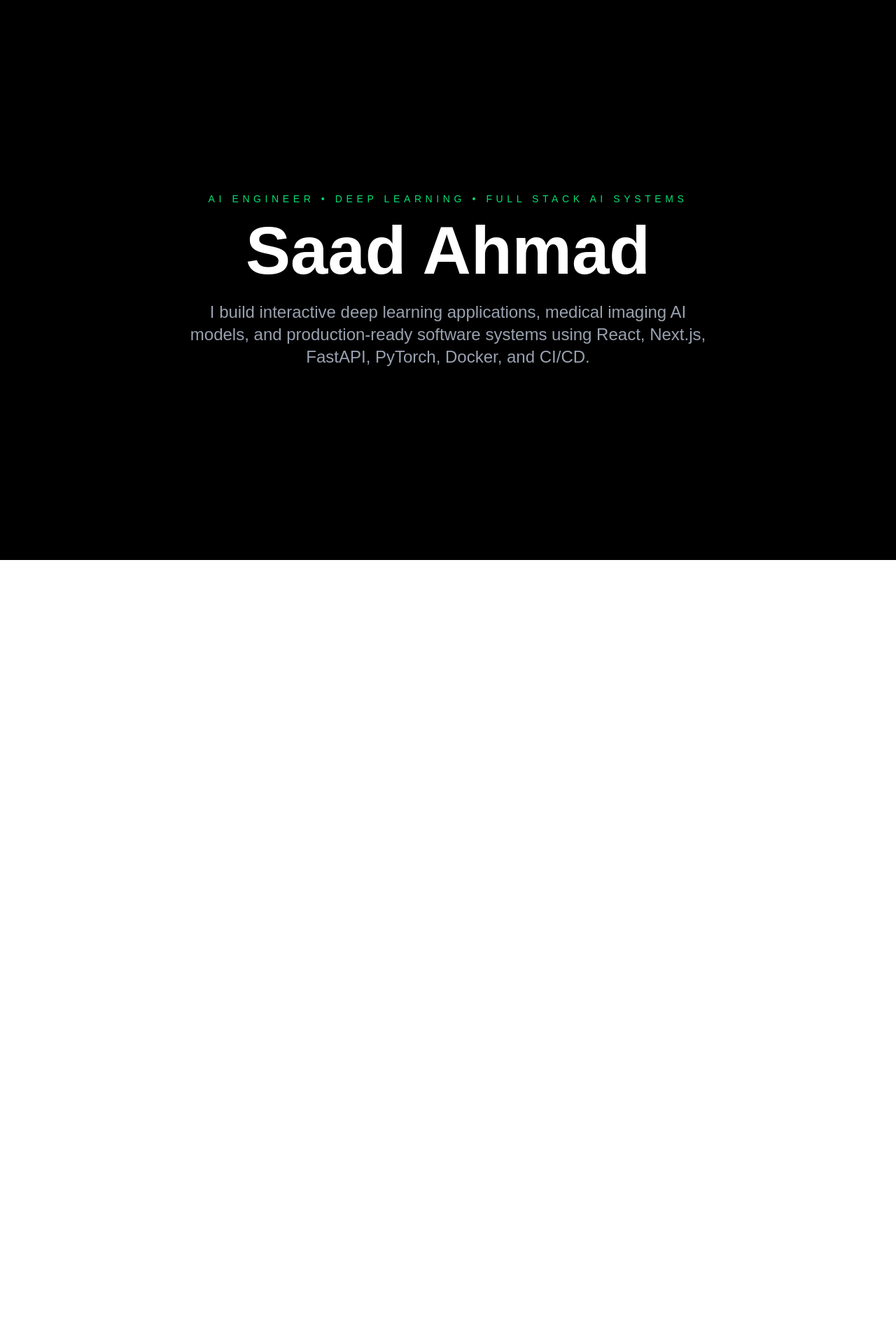
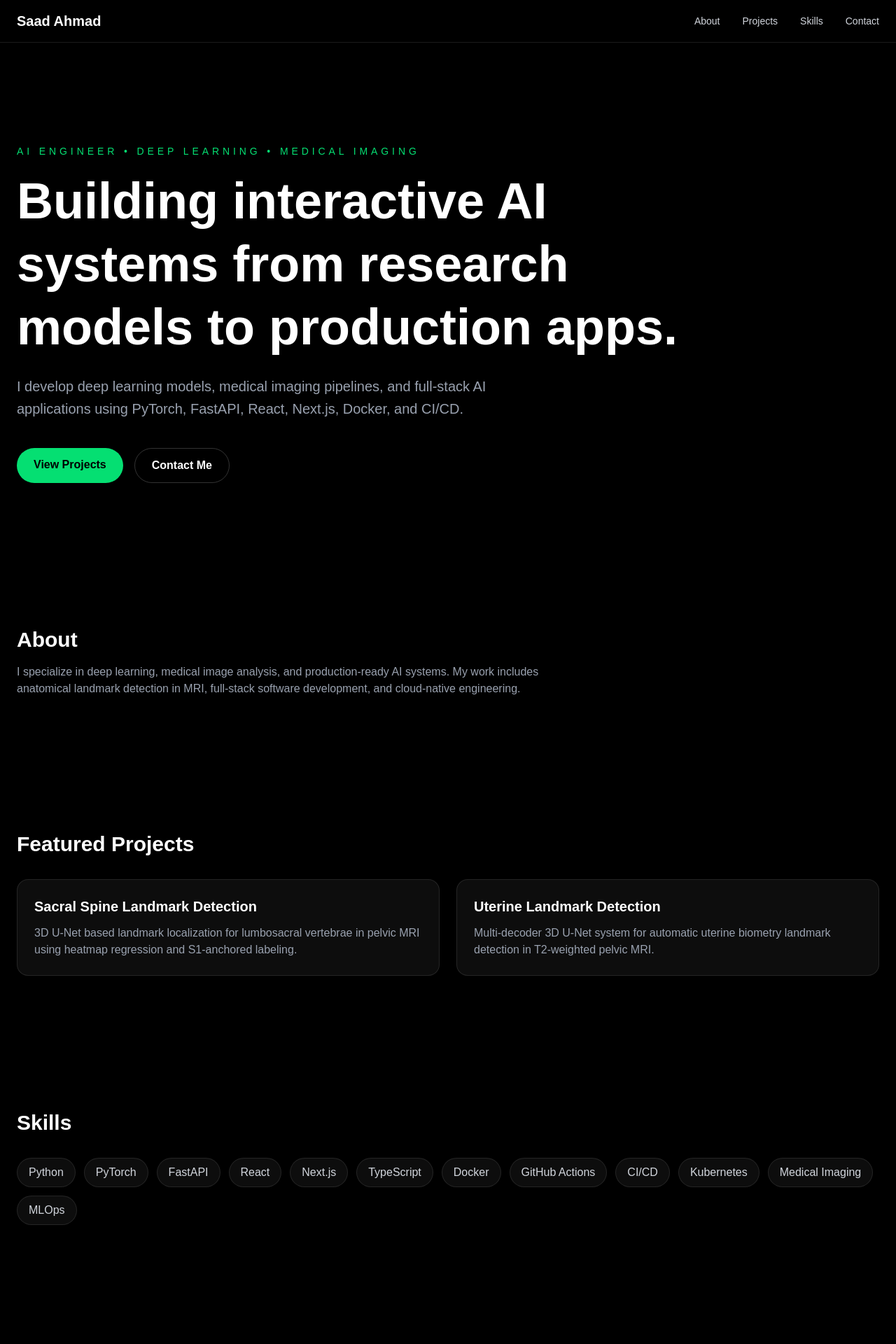
Before and after one commit to saad415/saad-ai-portfolio, a Next.js app: page / in a window 1280 px wide. Shown: the top 1920 px of the page at 70% size. Before the commit the page ends 800 px from the top, so only its background shows below. Built offline with nearby package versions, Linux system fonts and the light colour scheme.

Commit message:
feat: build initial portfolio homepage

```diff
--- a/app/page.tsx
+++ b/app/page.tsx
@@ -1,19 +1,108 @@
+import Navbar from "@/components/Navbar";
+
 export default function Home() {
   return (
-    <main className="min-h-screen bg-black text-white flex items-center justify-center">
-      <section className="text-center px-6">
-        <p className="text-sm uppercase tracking-[0.4em] text-green-400 mb-4">
-          AI Engineer • Deep Learning • Full Stack AI Systems
+    <main className="min-h-screen bg-black text-white">
+      <Navbar />
+
+      <section className="mx-auto flex min-h-screen max-w-7xl flex-col justify-center px-6 pt-24">
+        <p className="mb-4 text-sm uppercase tracking-[0.35em] text-green-400">
+          AI Engineer • Deep Learning • Medical Imaging
         </p>
 
-        <h1 className="text-6xl md:text-8xl font-bold mb-6">
-          Saad Ahmad
+        <h1 className="max-w-5xl text-5xl font-bold leading-tight md:text-7xl">
+          Building interactive AI systems from research models to production apps.
         </h1>
 
-        <p className="text-xl md:text-2xl text-gray-400 max-w-3xl mx-auto">
-          I build interactive deep learning applications, medical imaging AI models,
-          and production-ready software systems using React, Next.js, FastAPI,
-          PyTorch, Docker, and CI/CD.
+        <p className="mt-6 max-w-3xl text-lg leading-8 text-gray-400 md:text-xl">
+          I develop deep learning models, medical imaging pipelines, and full-stack
+          AI applications using PyTorch, FastAPI, React, Next.js, Docker, and CI/CD.
+        </p>
+
+        <div className="mt-10 flex flex-wrap gap-4">
+          <a
+            href="#projects"
+            className="rounded-full bg-green-400 px-6 py-3 font-semibold text-black hover:bg-green-300"
+          >
+            View Projects
+          </a>
+
+          <a
+            href="#contact"
+            className="rounded-full border border-white/20 px-6 py-3 font-semibold text-white hover:border-green-400 hover:text-green-400"
+          >
+            Contact Me
+          </a>
+        </div>
+      </section>
+
+      <section id="about" className="mx-auto max-w-7xl px-6 py-24">
+        <h2 className="text-3xl font-bold">About</h2>
+        <p className="mt-4 max-w-3xl text-gray-400">
+          I specialize in deep learning, medical image analysis, and production-ready
+          AI systems. My work includes anatomical landmark detection in MRI,
+          full-stack software development, and cloud-native engineering.
+        </p>
+      </section>
+
+      <section id="projects" className="mx-auto max-w-7xl px-6 py-24">
+        <h2 className="text-3xl font-bold">Featured Projects</h2>
+
+        <div className="mt-8 grid gap-6 md:grid-cols-2">
+          <div className="rounded-2xl border border-white/10 bg-white/5 p-6">
+            <h3 className="text-xl font-semibold">
+              Sacral Spine Landmark Detection
+            </h3>
+            <p className="mt-3 text-gray-400">
+              3D U-Net based landmark localization for lumbosacral vertebrae in
+              pelvic MRI using heatmap regression and S1-anchored labeling.
+            </p>
+          </div>
+
+          <div className="rounded-2xl border border-white/10 bg-white/5 p-6">
+            <h3 className="text-xl font-semibold">
+              Uterine Landmark Detection
+            </h3>
+            <p className="mt-3 text-gray-400">
+              Multi-decoder 3D U-Net system for automatic uterine biometry
+              landmark detection in T2-weighted pelvic MRI.
+            </p>
+          </div>
+        </div>
+      </section>
+
+      <section id="skills" className="mx-auto max-w-7xl px-6 py-24">
+        <h2 className="text-3xl font-bold">Skills</h2>
+
+        <div className="mt-8 flex flex-wrap gap-3">
+          {[
+            "Python",
+            "PyTorch",
+            "FastAPI",
+            "React",
+            "Next.js",
+            "TypeScript",
+            "Docker",
+            "GitHub Actions",
+            "CI/CD",
+            "Kubernetes",
+            "Medical Imaging",
+            "MLOps",
+          ].map((skill) => (
+            <span
+              key={skill}
+              className="rounded-full border border-white/10 bg-white/5 px-4 py-2 text-gray-300"
+            >
+              {skill}
+            </span>
+          ))}
+        </div>
+      </section>
+
+      <section id="contact" className="mx-auto max-w-7xl px-6 py-24">
+        <h2 className="text-3xl font-bold">Contact</h2>
+        <p className="mt-4 text-gray-400">
+          Open to AI, Data Science, Full Stack, and MLOps opportunities.
         </p>
       </section>
     </main>
--- /dev/null
+++ b/components/Navbar.tsx
@@ -0,0 +1,18 @@
+export default function Navbar() {
+  return (
+    <nav className="fixed top-0 z-50 w-full border-b border-white/10 bg-black/70 backdrop-blur-md">
+      <div className="mx-auto flex max-w-7xl items-center justify-between px-6 py-4">
+        <a href="#" className="text-xl font-bold text-white">
+          Saad Ahmad
+        </a>
+
+        <div className="hidden gap-8 text-sm text-gray-300 md:flex">
+          <a href="#about" className="hover:text-green-400">About</a>
+          <a href="#projects" className="hover:text-green-400">Projects</a>
+          <a href="#skills" className="hover:text-green-400">Skills</a>
+          <a href="#contact" className="hover:text-green-400">Contact</a>
+        </div>
+      </div>
+    </nav>
+  );
+}
```
